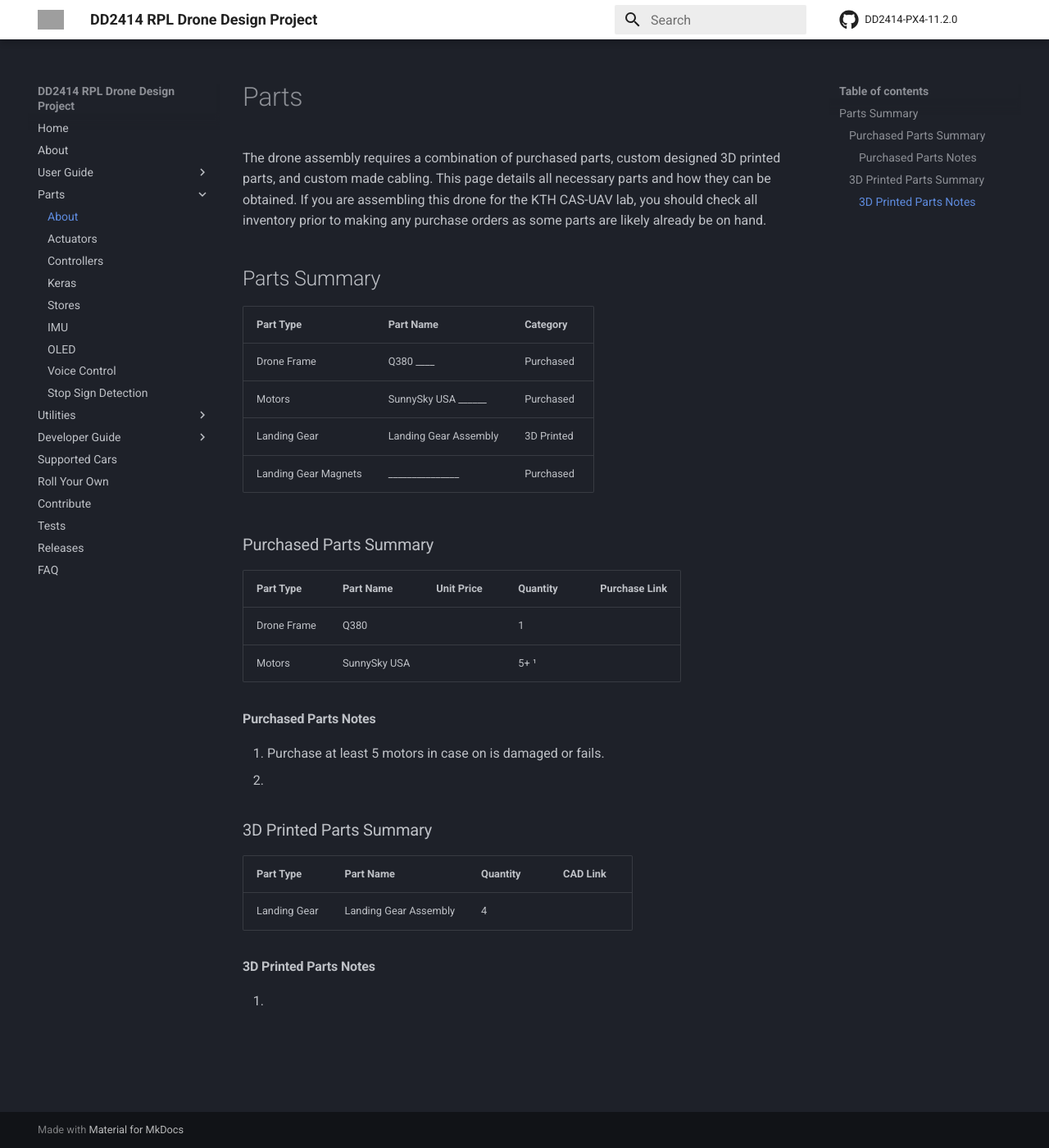
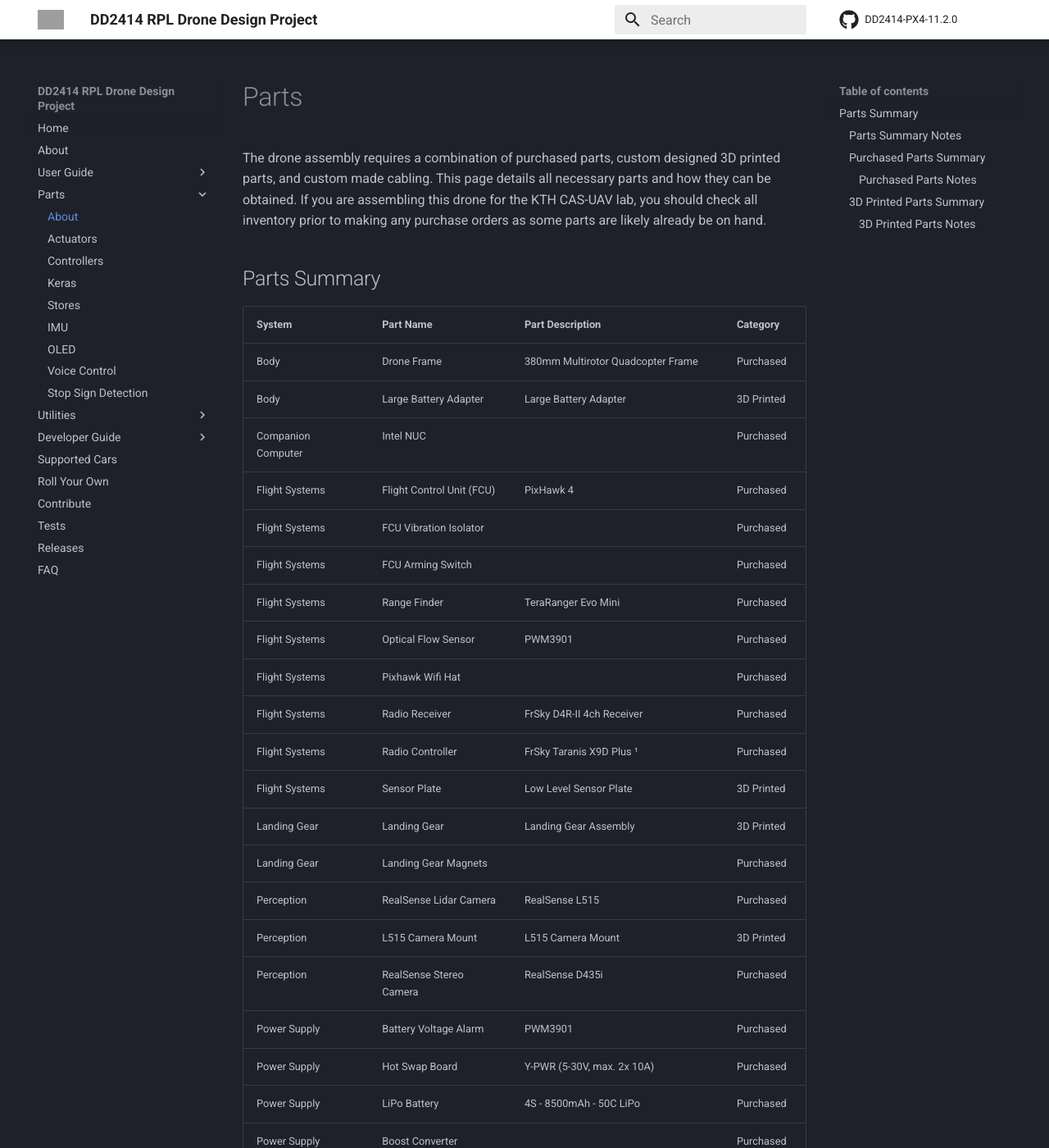
Before and after one commit to alsarmie/DD2414-Documentation, an MkDocs documentation site: the page built from docs/parts/about.md, in a window 1280 px wide and 1400 px high. Shown: the whole window at 82% size. Built offline with MkDocs 1.6.1 and Material for MkDocs 9.7.7, drawn with Linux system fonts in a browser that asks for light colours; comment, search, counter and statistics services are not loaded; some of the changed text lies outside the part shown; grey boxes are pictures that could not be loaded.

Commit message:
Fill in parts table of all items (almost complete)

```diff
--- a/docs/parts/about.md
+++ b/docs/parts/about.md
@@ -8,23 +8,55 @@
 
 
 ## Parts Summary
-| Part Type            | Part Name             | Category   |
-| ---------            | ---------             | ---------- |
-| Drone Frame          | Q380            ____  | Purchased  |
-| Motors               | SunnySky USA   ______ | Purchased  |
-| Landing Gear         | Landing Gear Assembly | 3D Printed |
-| Landing Gear Magnets | _______________       | Purchased  |
+| System             | Part Name                 | Part Description                          | Category   |
+| ------             | ---------                 | ---------                                 | ---------- |
+| Body               | Drone Frame               | 380mm Multirotor Quadcopter Frame         | Purchased  |
+| Body               | Large Battery Adapter     | Large Battery Adapter                     | 3D Printed |
+| Companion Computer | Intel NUC                 |                                           | Purchased  |
+| Flight Systems     | Flight Control Unit (FCU) | PixHawk 4                                 | Purchased  |
+| Flight Systems     | FCU Vibration Isolator    |                                           | Purchased  |
+| Flight Systems     | FCU Arming Switch         |                                           | Purchased  |
+| Flight Systems     | Range Finder              | TeraRanger Evo Mini                       | Purchased  |
+| Flight Systems     | Optical Flow Sensor       | PWM3901                                   | Purchased  |
+| Flight Systems     | Pixhawk Wifi Hat          |                                           | Purchased  |
+| Flight Systems     | Radio Receiver            | FrSky D4R-II 4ch Receiver                 | Purchased  |
+| Flight Systems     | Radio Controller          | FrSky Taranis X9D Plus &sup1;             | Purchased  |
+| Flight Systems     | Sensor Plate              | Low Level Sensor Plate                    | 3D Printed |
+| Landing Gear       | Landing Gear              | Landing Gear Assembly                     | 3D Printed |
+| Landing Gear       | Landing Gear Magnets      |                                           | Purchased  |
+| Perception         | RealSense Lidar Camera    | RealSense L515                            | Purchased  |
+| Perception         | L515 Camera Mount         | L515 Camera Mount                         | 3D Printed |
+| Perception         | RealSense Stereo Camera   | RealSense D435i                           | Purchased  |
+| Power Supply       | Battery Voltage Alarm     | PWM3901                                   | Purchased  |
+| Power Supply       | Hot Swap Board            | Y-PWR (5-30V, max. 2x 10A)                | Purchased  |
+| Power Supply       | LiPo Battery              | 4S - 8500mAh - 50C LiPo                   | Purchased  |
+| Power Supply       | Boost Converter           |                                           | Purchased  |
+| Power Supply       | Buck Converter            |                                           | Purchased  |
+| Power Supply       | Capacitor                 |                                           | Purchased  |
+| Power Supply       | Power Connector Holder    | Power Connector Holder                    | Purchased  |
+| Power Supply       | FCU Power Switch          | FCU Power / Reboot Switch                 | Purchased  |
+| Propulsion         | Motors                    | SunnySky X2216 V3 - 1250kV - short shaft  | Purchased  |
+| Propulsion         | ESC's                     | 30 A                                      | Purchased  |
+| Propulsion         | Propellers                | 8045 Propellers - 2x CW & 2x CCW          | Purchased  |
+| Propulsion         | Propeller Adapters        | 5mm (M5) CW & CCW ad                      | Purchased  |
+| Propulsion         | Propeller Guards          |                                           | Purchased  |
 
+#### Parts Summary Notes
+1. Can be shared among multiple UAVs.
+2.
 
 ### Purchased Parts Summary
-| Part Type   | Part Name    | Unit Price | Quantity | Purchase Link |
-| ---------   | ---------    | ---------- | -------- | ------------- |
-| Drone Frame | Q380         |            | 1        |               |
-| Motors      | SunnySky USA |            | 5+ &sup1; |               |
+| Part Type    | Part Name    | Unit Price | Quantity   | Purchase Link |
+| ---------    | ---------    | ---------- | --------   | ------------- |
+| Drone Frame  | Q380         |            | 1          |               |
+| Motors       | SunnySky USA |            | 5+ &sup1;  |               |
+| Lipo Battery |              |            | 1          | [4s 8500mAh - 50C - Gens Ace XT90 LiPo](https://www.elefun.se/p/prod.aspx?v=49695)|
+| Propellers   |              |            | 10+ &sup2; | [8045 CW & CCW Propellers](https://hobbyking.com/en_us/8x4-5-sf-propellers-std-and-reverse-rotation-black-4pcs.html?___store=en_us)|
+
 
 #### Purchased Parts Notes
 1. Purchase at least 5 motors in case on is damaged or fails.
-2.
+2. Purchase at least 10 packs of 4 blades as any collisions may result in damaged propellers that require replacement.
 
 
 ### 3D Printed Parts Summary
```
